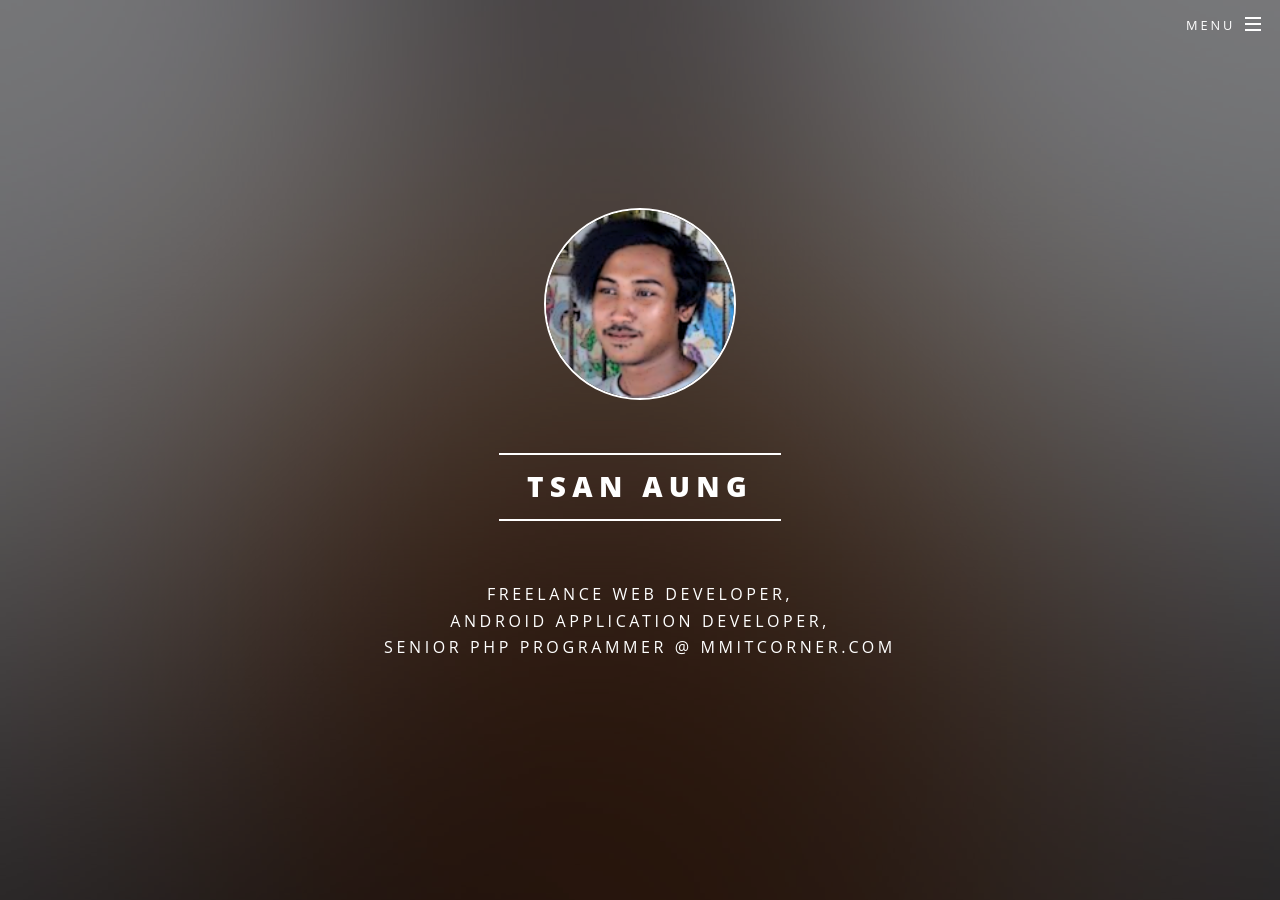
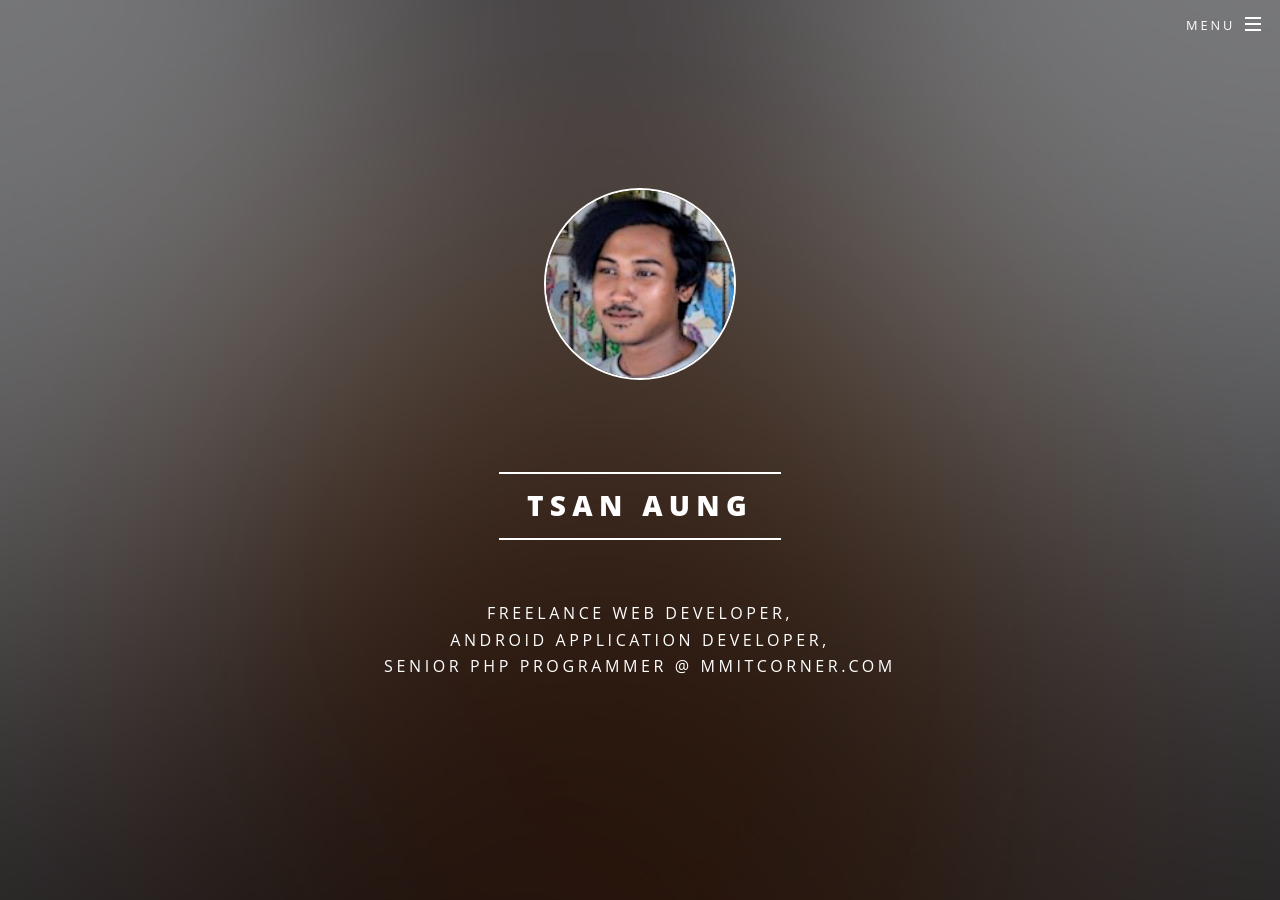
Before and after one commit to tsanaung/tsanaung.github.io, a Jekyll site: the page built from index.html, in a window 1280 px wide and 900 px high. Built offline with Jekyll 4.4.1, drawn with Linux system fonts in a browser that asks for light colours; some web fonts are replaced.

Commit message:
Update index.html

```diff
--- a/index.html
+++ b/index.html
@@ -3,7 +3,7 @@
 ---
 				<!-- Banner -->
 					<section id="banner">
-						<img class="my_photo tfixed" src="images/my_photo.png" alt="" /> <br> <br>
+						<img class="my_photo tfibmj" src="images/my_photo.png" alt="" /> <br> <br>
 						<div class="inner">
 							<h2>{{ site.title }}</h2>
 							<p>{{ site.description | markdownify }}</p>
```
